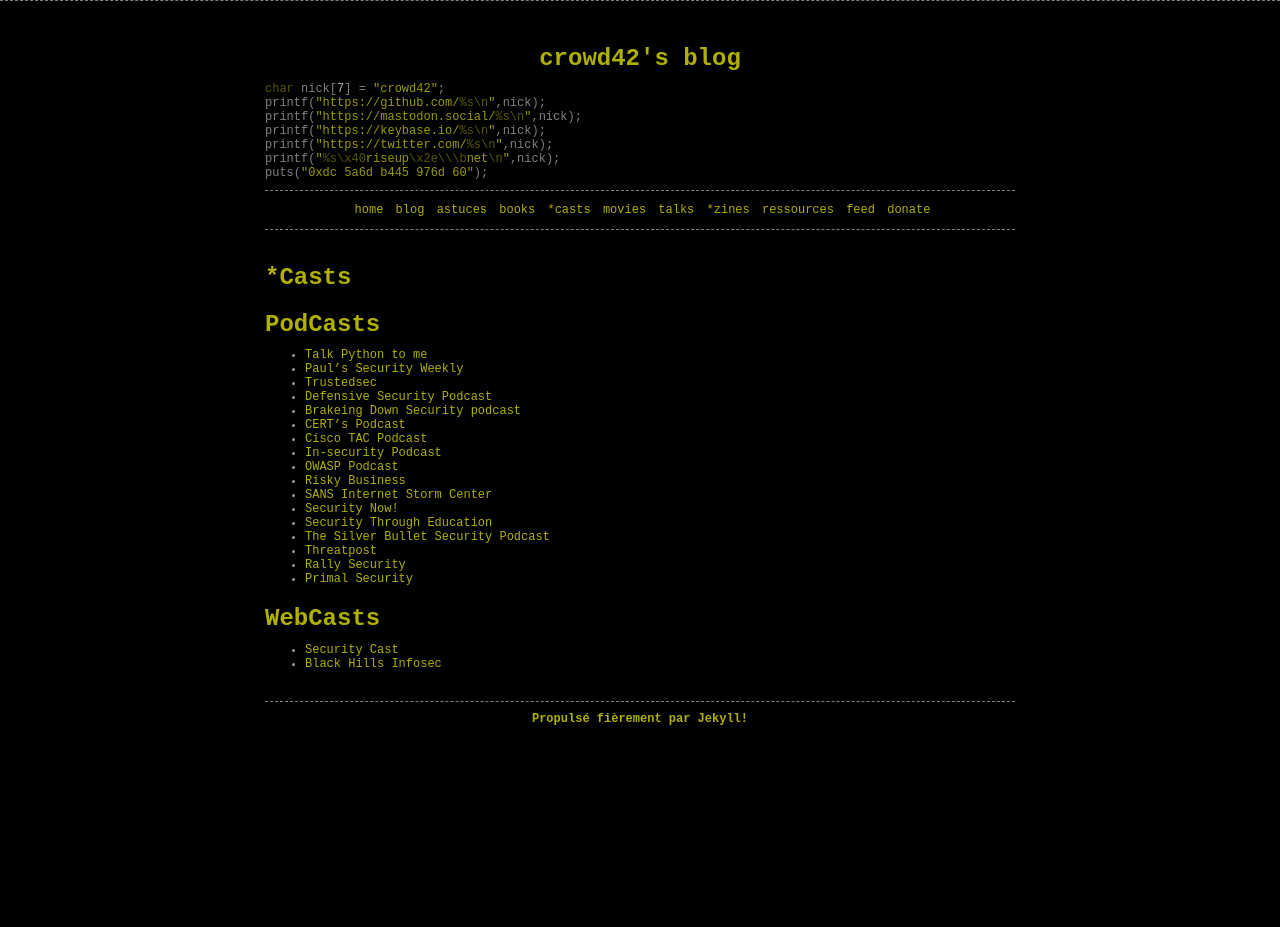
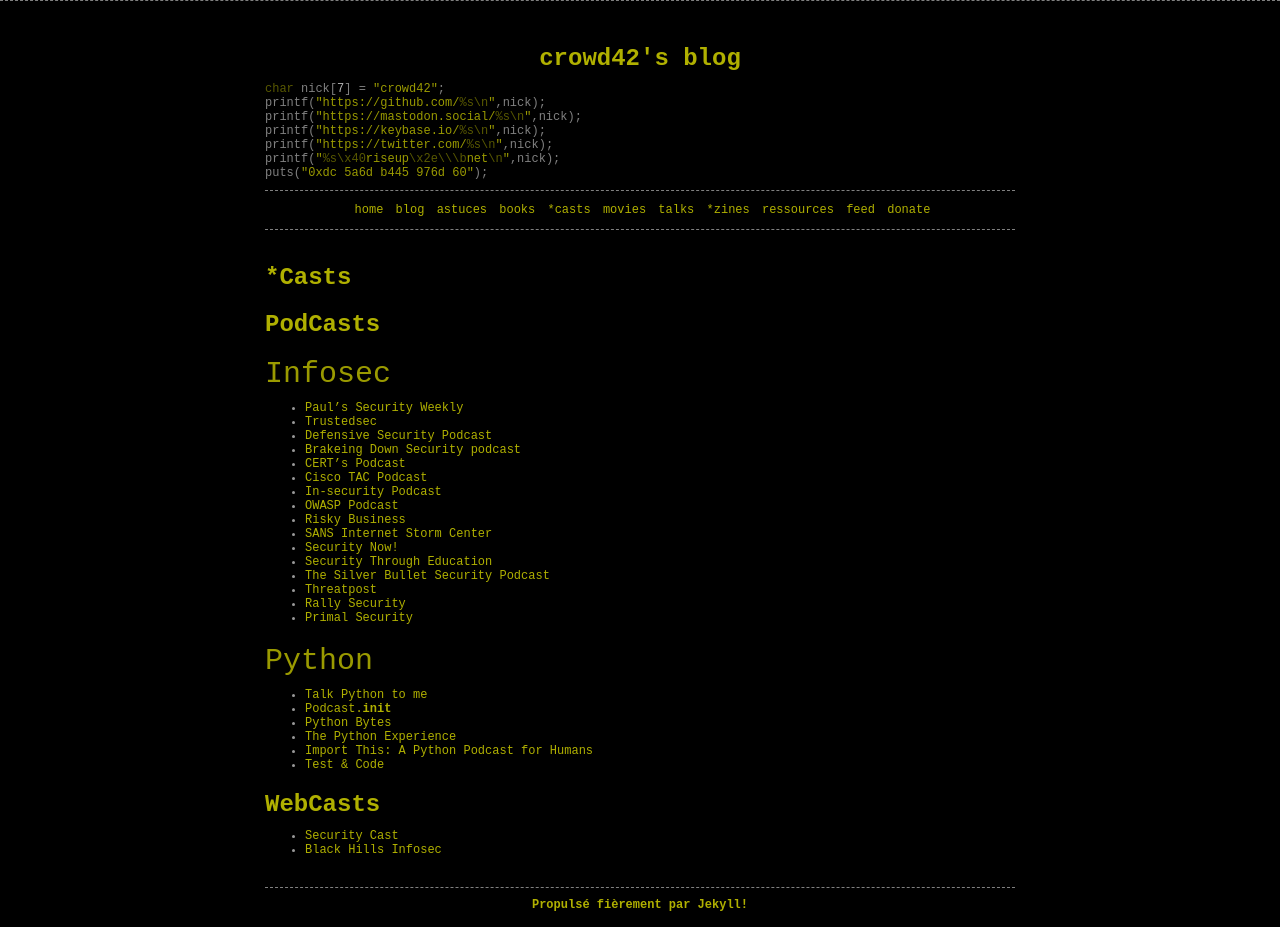
Before and after one commit to crowd42/crowd42.xyz, a Jekyll site: the page built from casts.md, in a window 1280 px wide. Built offline with Jekyll 4.4.1, drawn with Linux system fonts in a browser that asks for light colours; before the commit the page ends 900 px from its top, so only the background shows below that.

Commit message:
update podcasts list

```diff
--- a/casts.md
+++ b/casts.md
@@ -5,8 +5,7 @@
 ---
 
 # PodCasts
-
-* [Talk Python to me](https://talkpython.fm/)
+## Infosec
 * [Paul's Security Weekly](http://securityweekly.com/)
 * [Trustedsec](http://www.trustedsec.com/podcasts)
 * [Defensive Security Podcast](https://www.defensivesecurity.org)
@@ -24,6 +23,14 @@
 * [Rally Security](http://rallysecurity.com)
 * [Primal Security](http://www.primalsecurity.net/podcasts)
 
+## Python
+* [Talk Python to me](https://talkpython.fm/)
+* [Podcast.__init__](https://www.podcastinit.com/)
+* [Python Bytes](https://pythonbytes.fm/)
+* [The Python Experience](http://python.madewithopinion.com/)
+* [Import This: A Python Podcast for Humans](https://www.kennethreitz.org/import-this/)
+* [Test & Code](http://pythontesting.net/podcast)
+
 # WebCasts
 
 * [Security Cast](https://youtube.com/securitycast)
```
